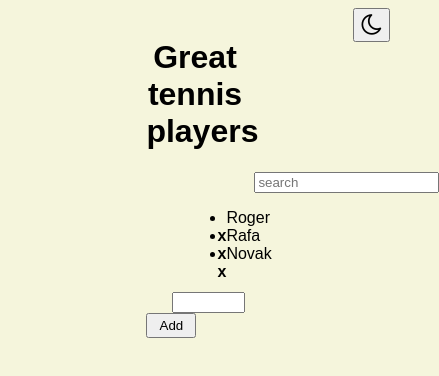
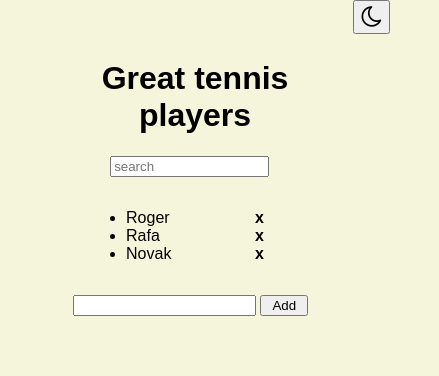
Before and after one commit to prashant9826/tennis, a plain HTML site: page index.html in a window 390 px wide. Shown: the whole page, 439 px wide, since content can reach past the window. Drawn offline with Linux system fonts and the light colour scheme.

Commit message:
Add files via upload

```diff
--- a/script.js
+++ b/script.js
@@ -30,7 +30,7 @@ function addMore() {
   document.getElementById("error").innerHTML = "";
   let name = document.getElementById("name").value;
   if (name == "") {
-    document.getElementById("error").innerHTML = "please enter value";
+    document.getElementById("error").innerHTML = "Enter the value";
   } else {
     Addon(name);
   }
@@ -69,3 +69,7 @@ input.addEventListener("keyup", function (event) {
     addMore();
   }
 });
+
+input.addEventListener("keydown", function(){
+  document.getElementById("error").innerHTML = "";
+})
--- a/style.css
+++ b/style.css
@@ -1,9 +1,11 @@
 body {
   font-family: sans-serif;
   background-color: beige;
+  margin: 0%;
+  padding: 0%
 }
 .container {
-  padding: 10px;
+  padding: 10%;
 
   width: 26%;
   margin: auto;
@@ -12,16 +14,16 @@ body {
   width: 66%;
   height: 20%;
   position: relative;
-  margin-left: 26px;
+  margin-left: 4%;
 }
 .container .btn {
-  width: 50px;
-  height: 25px;
+  width: 18%;
+  height: 25%;
 }
 .container ul {
-  padding: 80px;
-  padding-top: 0px;
-  padding-bottom: 13px;
+  padding: 24%;
+  padding-top: 6%;
+  padding-bottom: 6%;
 }
 .container li a {
   float: right;
@@ -31,6 +33,9 @@ body {
 }
 .container #error {
   font-size: 14;
+  position: relative;
+  top:14px;
+  margin-left: 1vw;
 }
 .heading {
   text-align: center;
@@ -44,9 +49,17 @@ position:absolute;
 right: 0;
 }
 #searching{
-  position:relative;
-  margin-left: 108px;
+  position: relative;
+  margin-left: 18%;
+  width: 57%;
 }
 .dark-mode li a {
   color:white;
 }
+@media screen  and (max-width: 720px) {
+  .container{
+    padding: 10%;
+    width: 68vw;
+    margin: auto;
+  }
+}
```
